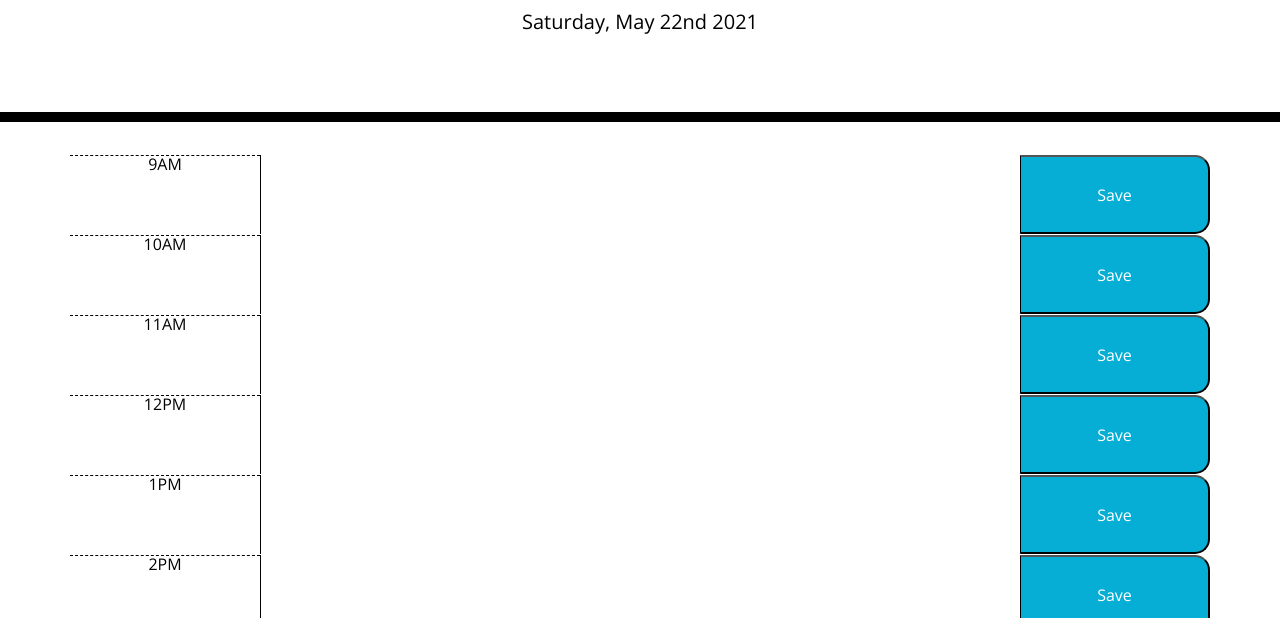
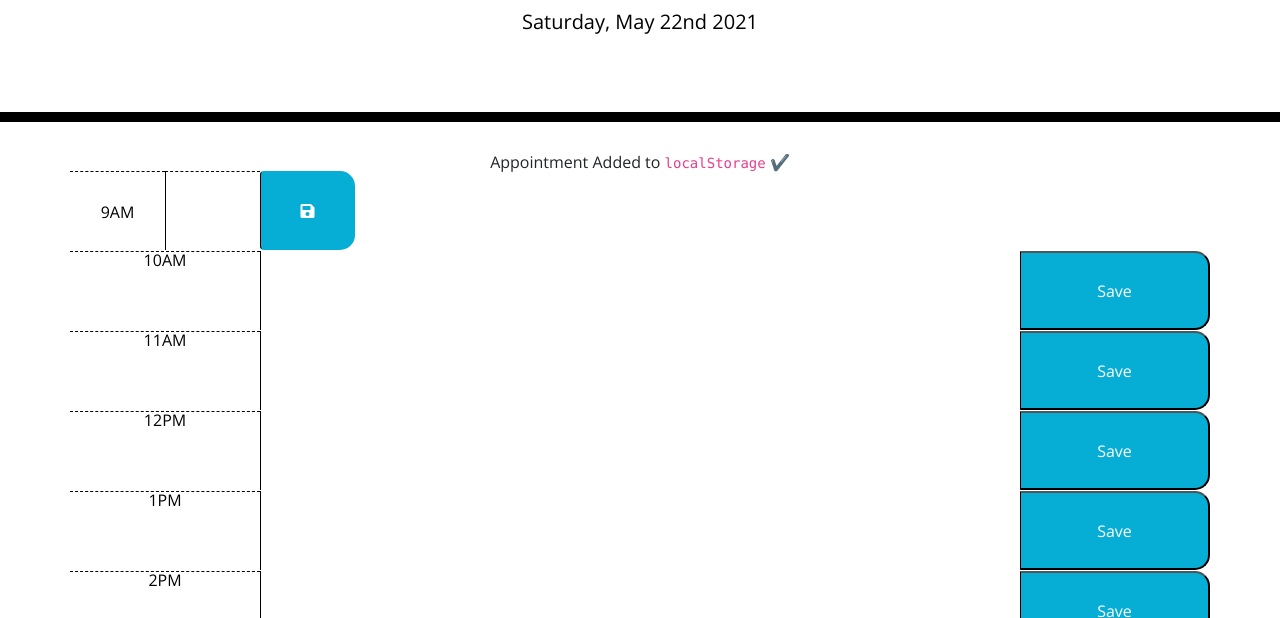
Before and after one commit to aftaab-dobani/work-day-scheduler, a plain HTML site: page index.html in a window 1280 px wide. Shown: the part 182-800 px from the top of the page. Drawn offline with nearby package versions, Linux system fonts and the light colour scheme; files that its build step writes are made by us from their sources; files whose address does not match are found by name.

Commit message:
changed first container

```diff
--- a/index.html
+++ b/index.html
@@ -29,12 +29,16 @@
       <p id="currentDay" class="lead">March</p>
     </header>
 
+    <section class='text-center notification' id="notify">Appointment Added to <code>localStorage</code> ✔️</section>
+
     <div class="container">
 
-      <div class="row time-block" id="hour-9">
-        <div class="hour col-2">9AM</div>
-        <textarea id="userInput1" class="description col-8"></textarea>
-        <button id="saveBtn1" class ="saveBtn col-2" >Save</button>
+      <div id="hour-9" class="row time-block">
+        <div class="col-md-1 hour">
+          9AM
+        </div>
+        <textarea class="col-md-1 hour"></textarea>
+        <button class ="btn saveBtn col-md-1"><i class="fas fa-save"></i></button>
       </div>
 
       <div class="row time-block" id="hour-10">
```
